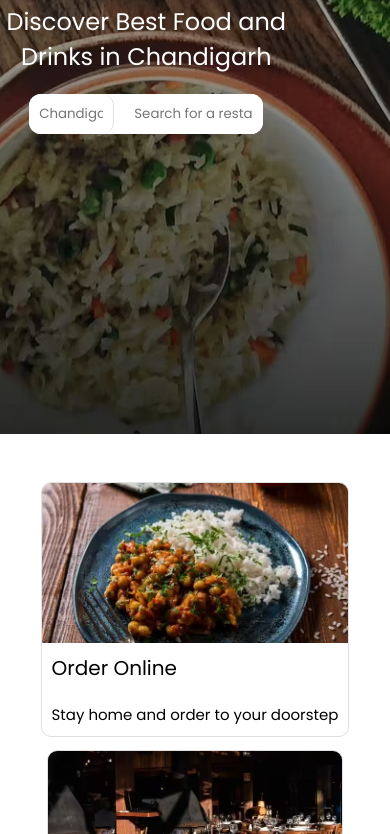
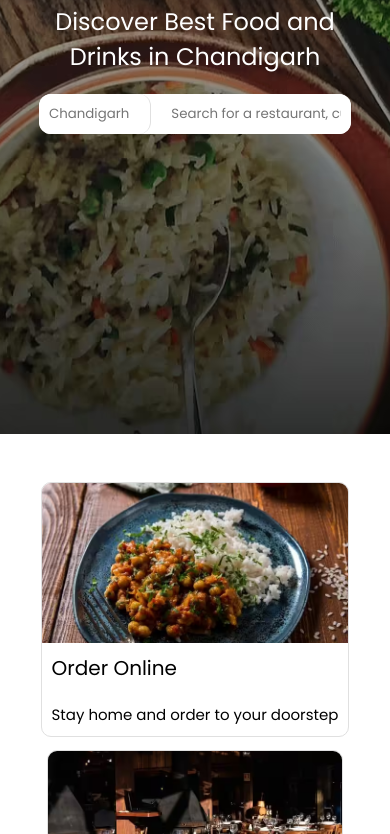
Before and after one commit to akashv2005/project1, a plain HTML site: page index.html in a window 390 px wide. Shown: the part 241-1075 px from the top of the page. Drawn offline with Linux system fonts and the light colour scheme.

Commit message:
Made responsive

```diff
--- a/styles.css
+++ b/styles.css
@@ -110,7 +110,10 @@ display: none;
     .hero__section_container
     {
       margin-top: 6rem;
-      width: 75%;
+    }
+    .hero__section_title
+    {
+      width: 80%;
     }
     .hero__section_input_container
     {
```
